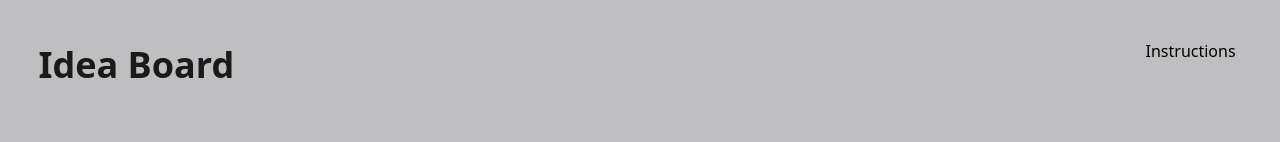
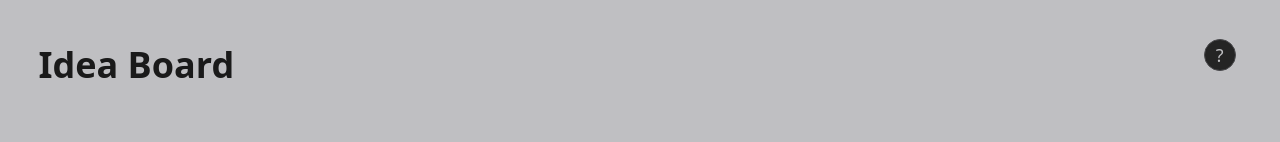
Before and after one commit to juliscapucin/idea-board, a React (Vite) app: page / in a window 1280 px wide. Shown: the top 142 px of the page. Built offline with nearby package versions, Linux system fonts and the light colour scheme.

Commit message:
add help icon

```diff
--- a/src/App.tsx
+++ b/src/App.tsx
@@ -1,4 +1,6 @@
 import { useEffect, useRef, useState } from "react"
+
+import Flip from "gsap/Flip"
 
 import { DropDownMenu, IdeaCard, InstructionsPopup } from "./components/"
 
--- a/src/components/DropDownMenu.tsx
+++ b/src/components/DropDownMenu.tsx
@@ -55,12 +55,13 @@ export default function DropDownMenu({
 	}
 
 	// CLICK OUTSIDE FUNCTIONALITY
+	function handleClickOutside(e: MouseEvent) {
+		if (!dropDownRef.current || !showMenu) return
+		console.log("click outside")
+		if (!dropDownRef.current.contains(e.target as Node)) setShowMenu(false)
+	}
+
 	useEffect(() => {
-		function handleClickOutside(e: MouseEvent) {
-			if (!dropDownRef.current || !showMenu) return
-			if (!dropDownRef.current.contains(e.target as Node)) setShowMenu(false)
-		}
-
 		document.addEventListener("click", (e) => handleClickOutside(e))
 
 		return () =>
--- a/src/components/Icons.tsx
+++ b/src/components/Icons.tsx
@@ -1,11 +1,7 @@
-type IconCloseProps = {
-	iconColor?: string
-}
-
-export function IconClose({ iconColor }: IconCloseProps) {
+export function IconClose({ iconColor }: { iconColor: string }) {
 	const backgroundColor = `bg-${iconColor}`
 	return (
-		<div className='icon-close'>
+		<div className='icon-close__container'>
 			<div
 				className={`icon-close__line rotate-45 ${
 					backgroundColor && backgroundColor
@@ -19,3 +15,12 @@ export function IconClose({ iconColor }: IconCloseProps) {
 		</div>
 	)
 }
+
+export function IconHelp({ iconColor }: { iconColor: string }) {
+	const color = `text-${iconColor}`
+	return (
+		<div className='icon-help__container'>
+			<span className={`icon-help__icon ${color}`}>?</span>
+		</div>
+	)
+}
--- a/src/components/InstructionsPopup.tsx
+++ b/src/components/InstructionsPopup.tsx
@@ -2,6 +2,7 @@ import { useRef, useState } from "react"
 
 import { Button, ButtonClose } from "./Buttons"
 import usePopupAnimate from "../hooks/usePopupAnimate"
+import { IconHelp } from "./Icons"
 
 export default function InstructionsPopup() {
 	const [showInstructions, setShowInstructions] = useState(false)
@@ -16,7 +17,9 @@ export default function InstructionsPopup() {
 
 	return (
 		<div className='instructions'>
-			<Button onClickAction={handleClick}>Instructions</Button>
+			<Button onClickAction={handleClick}>
+				<IconHelp iconColor='secondary' />
+			</Button>
 			<div
 				ref={popupRef}
 				className={`instructions__popup ${
--- a/src/styles/icons.css
+++ b/src/styles/icons.css
@@ -1,4 +1,4 @@
-.icon-close {
+.icon-close__container {
 	position: relative;
 	width: 100%;
 	aspect-ratio: square;
@@ -9,3 +9,26 @@
 	height: 1px;
 	position: absolute;
 }
+
+.icon-help__container {
+	background-color: var(--color-primary);
+	border: 1px solid var(--color-faded-medium);
+	border-radius: 50%;
+	height: 2rem;
+	width: 2rem;
+	display: flex;
+	align-items: center;
+	justify-content: center;
+	transition: background-color 0.3s;
+}
+
+.icon-help__container:hover {
+	background-color: var(--color-faded-light);
+	border: 1px solid var(--color-faded-light);
+}
+
+.icon-help__icon {
+	font-size: var(--text-md);
+	line-height: 1;
+	font-weight: 100;
+}
--- a/src/styles/utilities.css
+++ b/src/styles/utilities.css
@@ -45,3 +45,19 @@
 .text-left {
 	text-align: left;
 }
+
+.text-primary {
+	color: var(--color-primary);
+}
+
+.text-secondary {
+	color: var(--color-secondary);
+}
+
+.text-tertiary {
+	color: var(--color-tertiary);
+}
+
+.text-faded-medium {
+	color: var(--color-faded-medium);
+}
```
